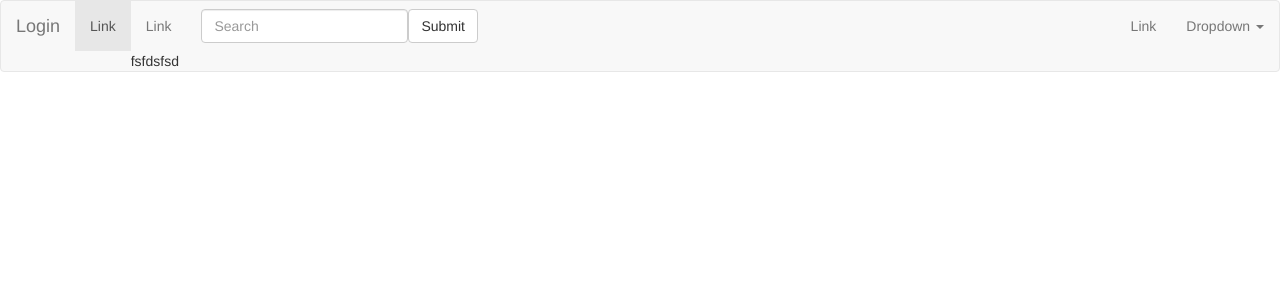
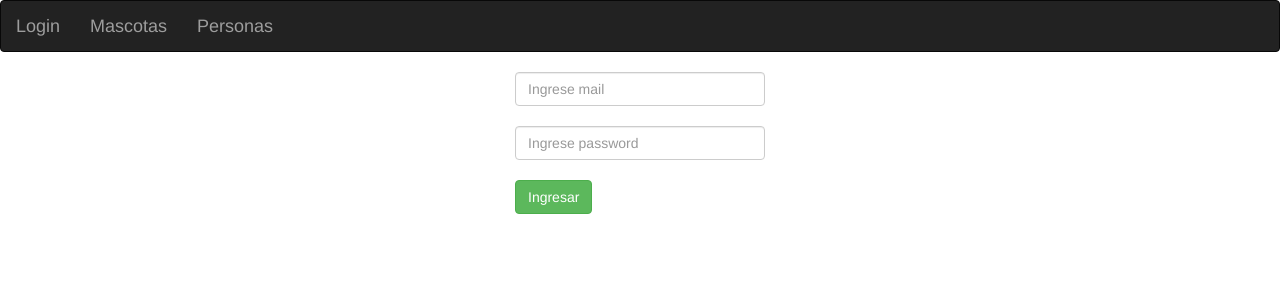
Before and after one commit to pabloprog3/practica-parcial, an Angular app in the folder app-angular/: page /#/login in a window 1280 px wide. Before the commit this address led to /login#/login. Shown: the top 300 px of the page. Built offline with nearby package versions, Linux system fonts and the light colour scheme.

Commit message:
Ruteo de navegacion funcionando OK

```diff
--- a/app-angular/src/app/app.component.html
+++ b/app-angular/src/app/app.component.html
@@ -13,45 +13,16 @@
   <body>
 
 
-    <nav class="navbar navbar-default" role="navigation">
+    <nav class="navbar navbar-inverse bg-faded" role="navigation">
       <!-- Brand and toggle get grouped for better mobile display -->
       <div class="navbar-header">
-        <button type="button" class="navbar-toggle" data-toggle="collapse" data-target=".navbar-ex1-collapse">
-          <span class="sr-only">Toggle navigation</span>
-          <span class="icon-bar"></span>
-          <span class="icon-bar"></span>
-          <span class="icon-bar"></span>
-        </button>
-       <!--Title--> <a class="navbar-brand" href="#">Login</a>
+          <a class="navbar-brand"  [routerLink]="['login']">Login</a>
+          <a class="navbar-brand" [routerLink]="['mascotas']">Mascotas</a>
+          <a class="navbar-brand " [routerLink]="['personas']" >Personas</a>
       </div>
-
-      <!-- Collect the nav links, forms, and other content for toggling -->
-      <div class="collapse navbar-collapse navbar-ex1-collapse">
-        <ul class="nav navbar-nav">
-          <li class="active"><a href="#">Link</a></li>
-          <li><a href="#">Link</a>fsfdsfsd</li>
-        </ul>
-        <form class="navbar-form navbar-left" role="search">
-          <div class="form-group">
-            <input type="text" class="form-control" placeholder="Search">
-          </div>
-          <button type="submit" class="btn btn-default">Submit</button>
-        </form>
-        <ul class="nav navbar-nav navbar-right">
-          <li><a href="#">Link</a></li>
-          <li class="dropdown">
-            <a href="#" class="dropdown-toggle" data-toggle="dropdown">Dropdown <b class="caret"></b></a>
-            <ul class="dropdown-menu">
-              <li><a href="#">Action</a></li>
-              <li><a href="#">Another action</a></li>
-              <li><a href="#">Something else here</a></li>
-              <li><a href="#">Separated link</a></li>
-            </ul>
-          </li>
-        </ul>
-      </div><!-- /.navbar-collapse -->
     </nav>
 
+      <router-outlet></router-outlet>
 
 
     <script src="https://ajax.googleapis.com/ajax/libs/jquery/3.2.1/jquery.min.js"></script>
--- a/app-angular/src/app/app.module.ts
+++ b/app-angular/src/app/app.module.ts
@@ -10,6 +10,7 @@ import { MascotasComponent } from './componentes/mascotas/mascotas.component';
 
 //IMPORTO LAS RUTAS
 import {routing} from './app.routes';
+import { PersonasComponent } from './componentes/personas/personas.component';
 
 
 @NgModule({
@@ -17,7 +18,8 @@ import {routing} from './app.routes';
     AppComponent,
     LoginComponent,
     PageNotFoundComponent,
-    MascotasComponent
+    MascotasComponent,
+    PersonasComponent
   ],
   imports: [
     BrowserModule,
--- a/app-angular/src/app/app.routes.ts
+++ b/app-angular/src/app/app.routes.ts
@@ -2,12 +2,14 @@ import { RouterModule, Routes } from '@angular/router';
 
 import { LoginComponent } from './componentes/login/login.component';
 import { MascotasComponent } from './componentes/mascotas/mascotas.component';
+import { PersonasComponent } from './componentes/personas/personas.component';
 import { PageNotFoundComponent } from './componentes/page-not-found/page-not-found.component';
 
 const routes: Routes = [
     { path: 'login', component: LoginComponent },
     { path: 'mascotas', component: MascotasComponent },
-    { path: '**', pathMatch:'full', redirectTo: 'login' }
+    { path: 'personas', component: PersonasComponent },
+    { path: '**', component: PageNotFoundComponent} //pathMatch:'full', redirectTo:'page-not-found' }
 ];
 
-export const routing = RouterModule.forRoot(routes);
+export const routing = RouterModule.forRoot(routes, {useHash:true});
--- a/app-angular/src/app/componentes/login/login.component.html
+++ b/app-angular/src/app/componentes/login/login.component.html
@@ -1,10 +1,11 @@
 
-<div class="container">
+<div style="width:280px" class="container">
+
   <label for="mail" class="sr-only"></label>
-  <input type="text" placeholder="Ingrese mail">
+  <input  class="form-control" type="text" placeholder="Ingrese mail">
   <br>
   <label for="passw" class="sr-only"></label>
-  <input type="text" placeholder="Ingrese password">
+  <input  class="form-control" type="text" placeholder="Ingrese password">
   <br>
-  <input type="button" class="btn btn-success" value="Ingresar">
+  <input  class="form-control" type="button" class="btn btn-success" value="Ingresar">
 </div>
--- a/app-angular/src/app/componentes/login/login.component.ts
+++ b/app-angular/src/app/componentes/login/login.component.ts
@@ -8,7 +8,9 @@ import { Component, OnInit } from '@angular/core';
 export class LoginComponent implements OnInit {
   private login: string = "";
 
-  constructor() { }
+  constructor() {
+    this.login = 'usuario no ingresado';
+  }
 
   ngOnInit() {
 
--- a/app-angular/src/app/componentes/page-not-found/page-not-found.component.html
+++ b/app-angular/src/app/componentes/page-not-found/page-not-found.component.html
@@ -1,3 +1,5 @@
-<p>
-  page-not-found works!
-</p>
+<h1 class="text text-warning text-center">Error 404: Página no se encuentra</h1>
+
+<br><br>
+
+<a class="text center" [routerLink]="[ '/login']">Ir a Login</a>
--- /dev/null
+++ b/app-angular/src/app/componentes/personas/personas.component.html
@@ -0,0 +1,3 @@
+<p>
+  personas works!
+</p>
--- /dev/null
+++ b/app-angular/src/app/componentes/personas/personas.component.ts
@@ -0,0 +1,15 @@
+import { Component, OnInit } from '@angular/core';
+
+@Component({
+  selector: 'app-personas',
+  templateUrl: './personas.component.html',
+  styleUrls: ['./personas.component.css']
+})
+export class PersonasComponent implements OnInit {
+
+  constructor() { }
+
+  ngOnInit() {
+  }
+
+}
```
Also changed, not shown: app-angular/src/app/componentes/personas/personas.component.css (added), 1 other file (tests, documents, lock files or other folders).
